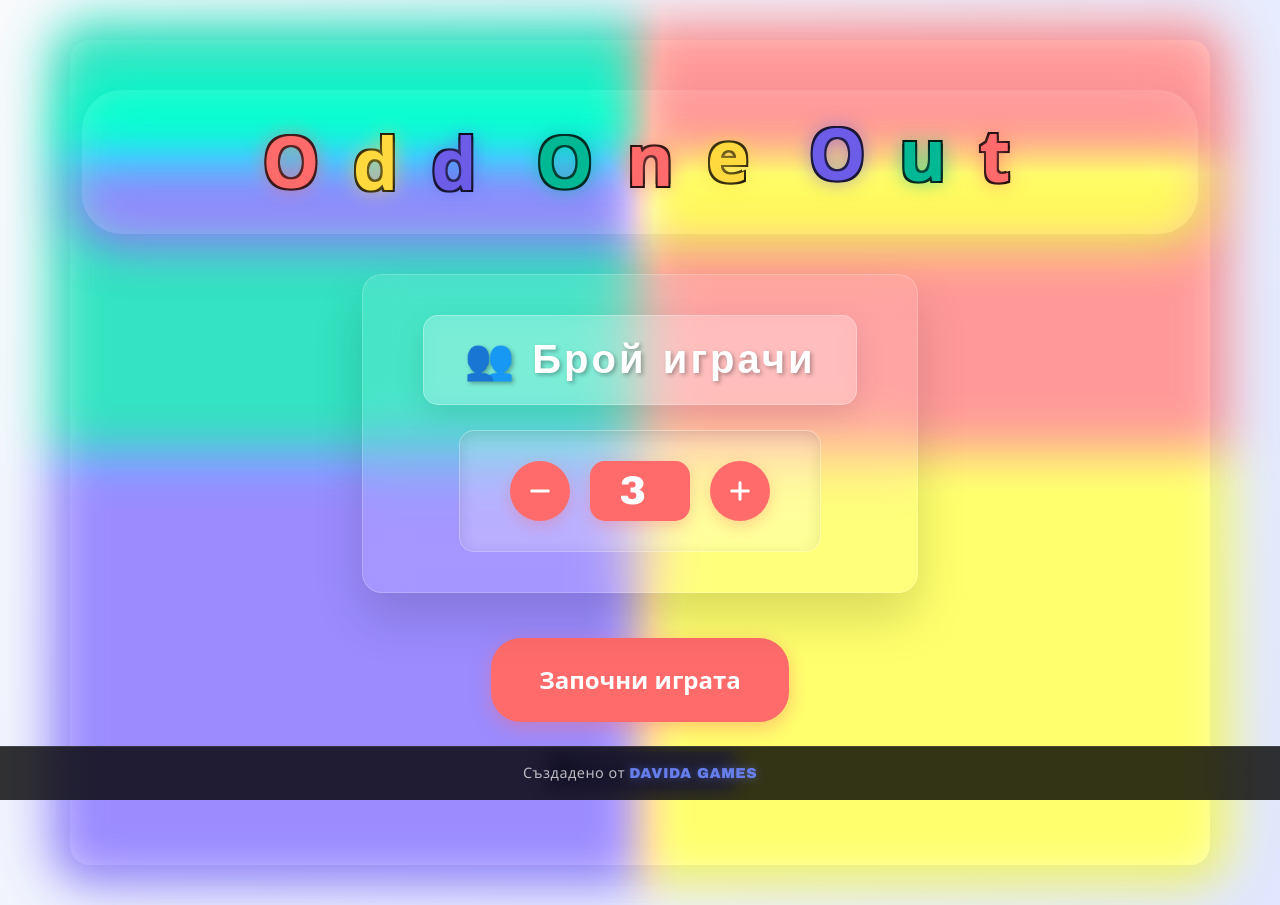
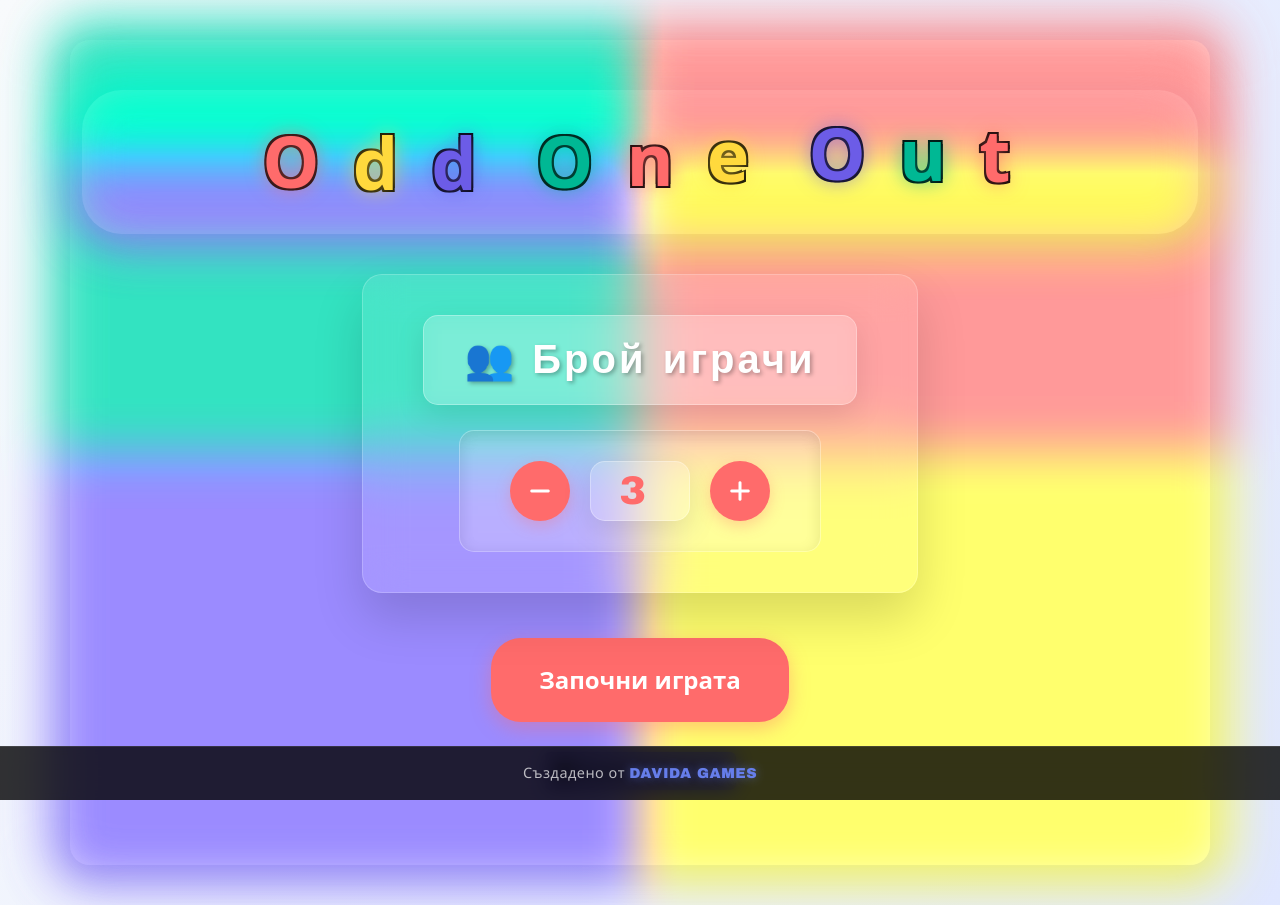
Before and after one commit to davidabg91/davidagame, a plain HTML site: page index.html in a window 1280 px wide. Drawn offline with nearby package versions, Linux system fonts and the light colour scheme.

Commit message:
Add files via upload

```diff
--- a/style.css
+++ b/style.css
@@ -189,13 +189,13 @@ h2 {
     text-align: center;
     width: 100px;
     height: 60px;
-    border: 3px solid rgba(255, 107, 107, 0.3);
+    border: 1px solid rgba(255, 255, 255, 0.3);
     border-radius: 15px;
-    background: #FF6B6B;
-    color: white;
+    background: rgba(255, 255, 255, 0.2);
+    color: #FF6B6B;
     font-family: 'Arial Black', sans-serif;
     transition: all 0.3s ease;
-    box-shadow: 0 5px 15px rgba(255, 107, 107, 0.3);
+    box-shadow: 0 10px 30px rgba(0, 0, 0, 0.1);
 }
 
 #player-count:focus {
```
